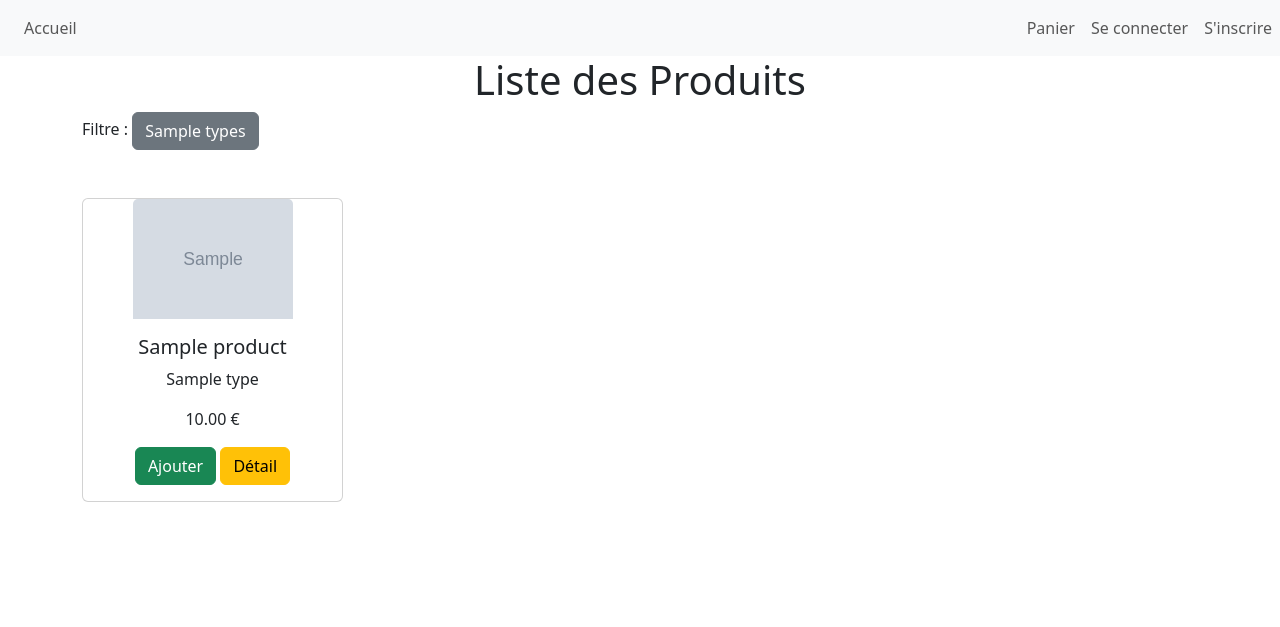
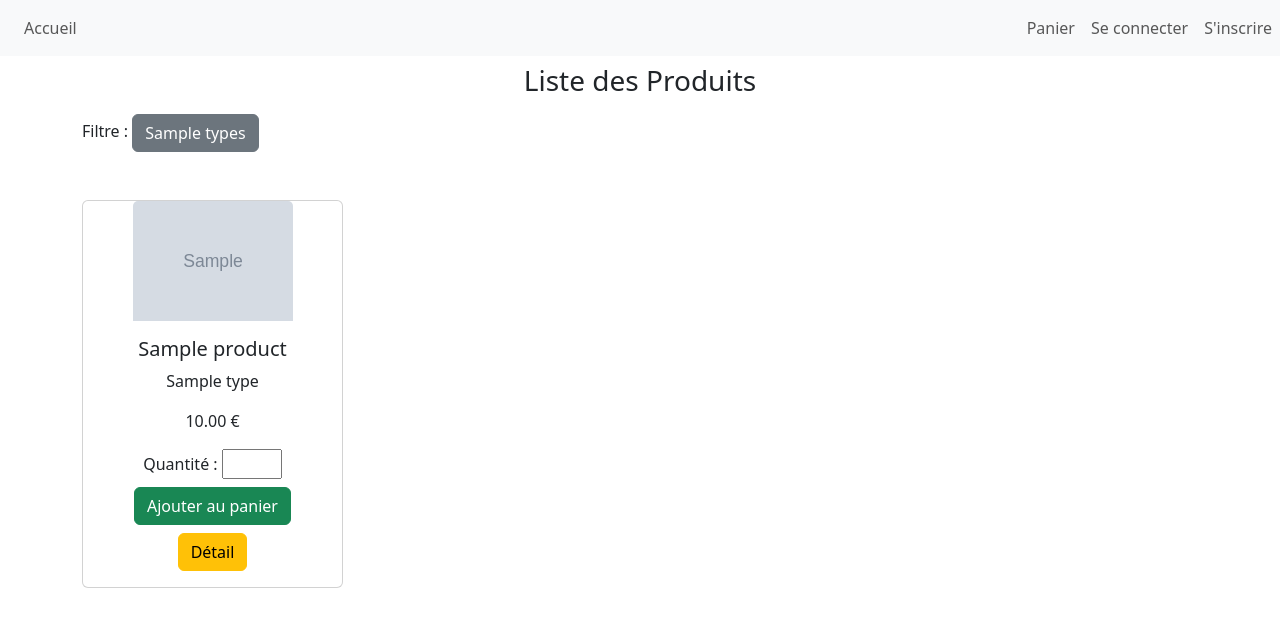
Before and after one commit to JeremyB60/projetSymfony, a Symfony app: template templates/home/index.html.twig in a window 1280 px wide. Shown: the top 627 px of the page. Run offline with Twig, Linux system fonts and the light colour scheme; the template is opened without the code that fills it: most values are stand-ins (such as "Sample title", 1, 10 or a date in 2020); grey boxes marked "Sample" are stand-in pictures; some libraries are stand-ins or nearby versions.

Commit message:
Ajout - Possibilité d'ajouter une quantité du produit au panier

```diff
--- a/templates/cart/index.html.twig
+++ b/templates/cart/index.html.twig
@@ -3,8 +3,8 @@
 {% block title %}Panier{% endblock %}
 
 {% block body %}
-    <h1 class="text-center">Mon panier</h1>
-
+    <div class="container">
+        <h1 class="h3 mt-2 mb-3 font-weight-normal text-center">Mon panier</h1>
         <table class="table text-center">
             <thead>
                 <tr>
@@ -51,4 +51,5 @@
                 </tr>
             </tfoot>
         </table>
+    </div>
 {% endblock %}
--- a/templates/home/index.html.twig
+++ b/templates/home/index.html.twig
@@ -6,7 +6,7 @@
 
 {% block body %}
     <div class="container">
-        <h1 class="text-center">Liste des Produits</h1>
+        <h1 class="h3 mt-2 mb-3 font-weight-normal text-center">Liste des Produits</h1>
         {# Filtres #}
         <div>
             <span>Filtre : </span>
@@ -14,7 +14,7 @@
                 <a href="{{ path('app_home', {'type': type}) }}" class="btn btn-secondary">{{ type | capitalize }}s</a>
             {% endfor %}
             {% if app.request.query.has('type') %}
-                <a href="{{ path('app_home') }}" class="btn btn-danger">Supprimer le filtre</a>
+                <a href="{{ path('app_home') }}" class="link-dark link-offset-2 link-underline link-underline-opacity-0">&#10060 Effacer le filtre</a>
             {% endif %}
         </div>
         <div class="row text-center mt-5">
@@ -27,7 +27,15 @@
                             <h5 class="card-title">{{ product.nom | capitalize }}</h5>
                             <p class="card-text">{{ product.type | capitalize }}</p>
                             <p class="card-text">{{ product.prix | number_format(2) }} €</p>
-                            <a href="{{ path("add_cart", {'id': product.id}) }}" class="btn btn-success">Ajouter</a>
+                            {# <a href="{{ path("add_cart", {'id': product.id}) }}" class="btn btn-success">Ajouter 1 fois au panier</a> #}
+                            <form method="POST" action="{{ path('add_quantity_cart') }}">
+                                <input type="hidden" name="id" value="{{ product.id }}">
+                                <div class="form-group">
+                                    <label for="quantity">Quantité :</label>
+                                    <input type="number" name="quantity" id="quantity" style="width: 60px" min="1">
+                                </div>
+                                <button type="submit" class="btn btn-success m-2">Ajouter au panier</button>
+                            </form>
                             <a href="{{ path('product_show', {'id': product.id}) }}" class="btn btn-warning">Détail</a>
                         </div>
                     </div>
--- a/templates/product/details.html.twig
+++ b/templates/product/details.html.twig
@@ -8,6 +8,7 @@
 
     {# Affiche le détail du produit #}
     <div class="container">
+        <h1 class="h3 mt-2 mb-3 font-weight-normal text-center">Fiche produit : {{ product.nom | capitalize }}</h1>
         <div class="row text-center mt-5">
             <div class="col-md-6 offset-md-3">
                 <div class="card">
@@ -17,7 +18,8 @@
                         <p class="card-text">{{ product.type | capitalize }}</p>
                         <p class="card-text">{{ product.prix | number_format(2) }} €</p>
                         <p class="card-text">{{ product.description }}</p>
-                        <a href="{{ path('app_home') }}" class="btn btn-danger">Retour Accueil</a>
+                        <a href="{{ path("add_cart", {'id': product.id}) }}" class="btn btn-success">Ajouter au panier</a><br>
+                        <a href="{{ path('app_home') }}" class="btn btn-danger mt-2">Retour Accueil</a>
                     </div>
                 </div>
             </div>
--- a/templates/registration/register.html.twig
+++ b/templates/registration/register.html.twig
@@ -3,8 +3,9 @@
 {% block title %}Inscription{% endblock %}
 
 {% block body %}
+    <div class="container">
 
-    <h1 class="h3 mb-3 font-weight-normal">Inscription</h1>
+        <h1 class="h3 mt-2 mb-3 font-weight-normal text-center">Inscription</h1>
 
         {{ form_errors(registrationForm) }}
 
@@ -13,7 +14,7 @@
             {{ form_row(registrationForm.prenom) }}
             {{ form_row(registrationForm.email) }}
             {{ form_row(registrationForm.plainPassword, {
-            label: 'Password'
+                label: 'Mot de passe'
             }) }}
             {{ form_row(registrationForm.RGPDConsent) }}
 
@@ -21,4 +22,5 @@
                 S'inscrire
             </button>
         {{ form_end(registrationForm) }}
+    </div>
 {% endblock %}
```
Also changed, not shown: src/Controller/CartController.php (+27 -0 lines), templates/security/login.html.twig (+3 -8 lines). Lines whose indentation alone changed are shown as unchanged.
